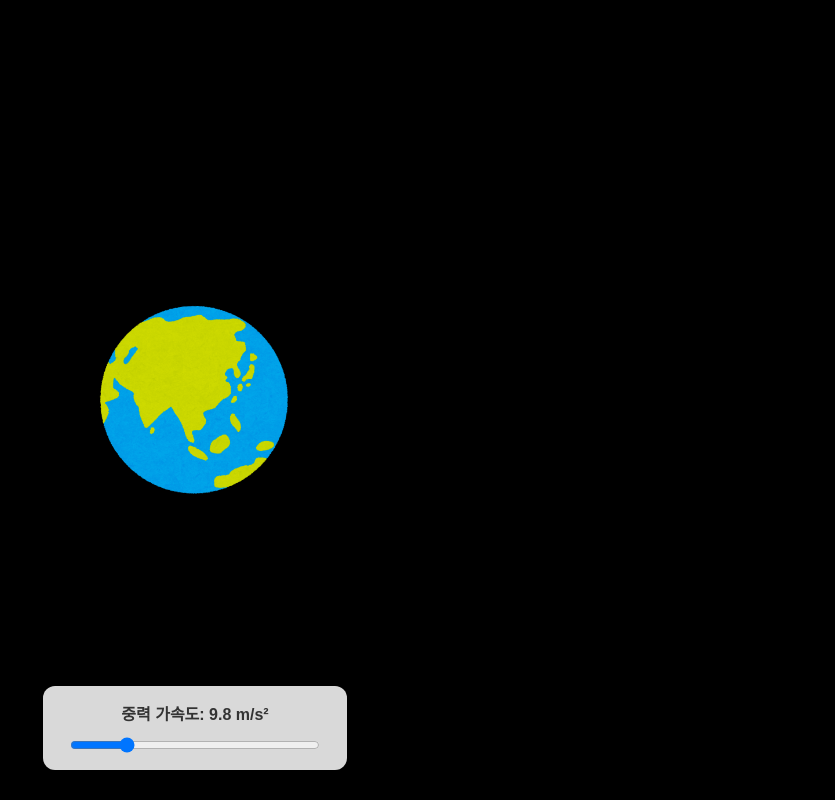
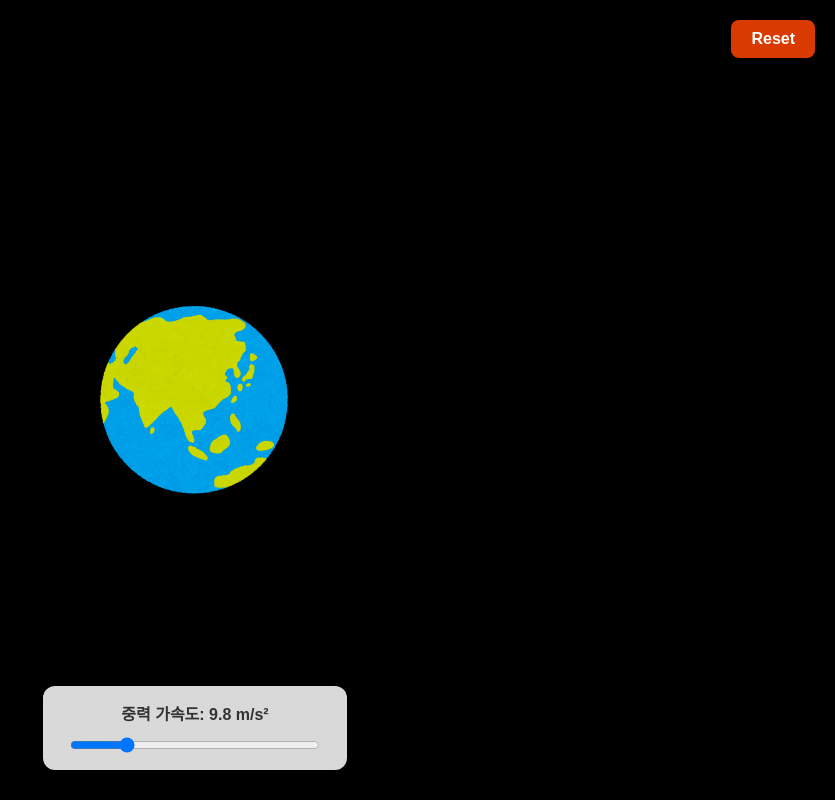
Before and after one commit to AlienFrom11/Aspenaliengravity, a plain HTML site: page index.html in a window 1280 px wide. Shown: the whole page, without its empty margins (445-1280 px from the left). Drawn offline with Linux system fonts and the light colour scheme.

Commit message:
Add files via upload

```diff
--- a/index.html
+++ b/index.html
@@ -37,6 +37,25 @@
             width: 250px;
             cursor: pointer;
         }
+        #resetBtn {
+            position: absolute;
+            top: 20px;
+            right: 20px;
+            background-color: rgba(255, 69, 0, 0.85);
+            color: white;
+            border: none;
+            padding: 10px 20px;
+            border-radius: 8px;
+            font-size: 16px;
+            font-weight: bold;
+            cursor: pointer;
+            box-shadow: 0 4px 6px rgba(0,0,0,0.3);
+            transition: background-color 0.2s;
+            z-index: 10;
+        }
+        #resetBtn:hover {
+            background-color: rgba(255, 69, 0, 1);
+        }
     </style>
 </head>
 <body>
@@ -44,6 +63,7 @@
         <label for="gravitySlider">중력 가속도: <span id="gravityValue">9.8 m/s²</span></label>
         <input type="range" id="gravitySlider" min="400000" max="8000000" step="200000" value="2000000">
     </div>
+    <button id="resetBtn">Reset</button>
     <canvas id="simulationCanvas"></canvas>
 
     <script>
@@ -58,6 +78,7 @@
 
             const gravitySlider = document.getElementById('gravitySlider');
             const gravityValueLabel = document.getElementById('gravityValue');
+            const resetBtn = document.getElementById('resetBtn');
 
             gravitySlider.addEventListener('input', (e) => {
                 GRAVITY_CONSTANT = parseFloat(e.target.value);
@@ -109,6 +130,12 @@
             }
             window.addEventListener('resize', resize);
             resize(); // 캔버스 초기화
+
+            // 리셋 버튼 클릭 이벤트: 모든 공 지우기
+            resetBtn.addEventListener('click', (e) => {
+                e.stopPropagation();
+                balls.length = 0; // 공 배열 초기화
+            });
 
             // 마우스 클릭 이벤트: 공(사과) 생성
             canvas.addEventListener('click', (e) => {
```
